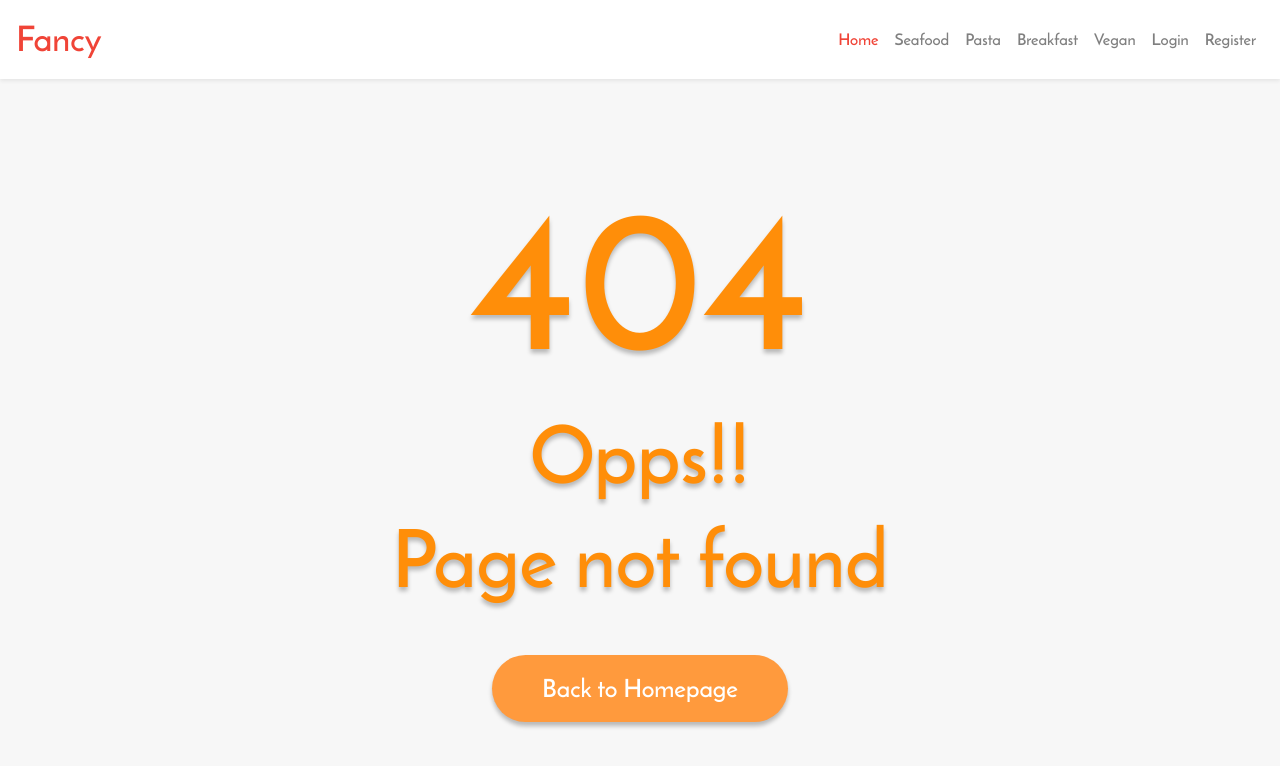
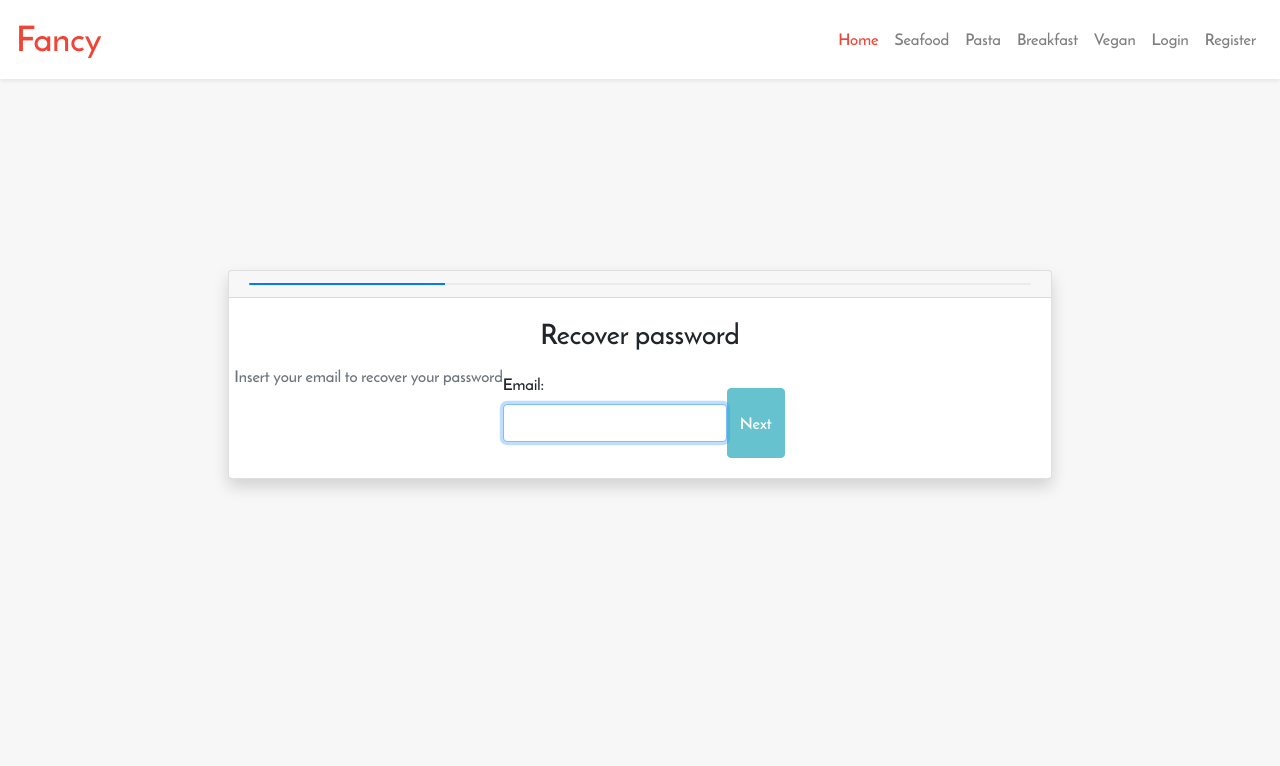
Before and after one commit to AlanLozz/FancyRecipes, a React (Create React App) app: page /forgot in a window 1280 px wide. Before the commit this address had no page. Shown: the top 766 px of the page. Built offline with nearby package versions, Linux system fonts and the light colour scheme.

Commit message:
Modificaciones para forgot password

```diff
--- a/src/App.jsx
+++ b/src/App.jsx
@@ -10,6 +10,7 @@ import Login from './components/User/Login';
 import Register from './components/User/Register';
 import UserState from './components/Context/User/UserState';
 import Profile from './components/User/Profile';
+import Forgot from './components/User/Forgot';
 import { BrowserRouter as Router, Switch, Route, Redirect } from 'react-router-dom';
 
 const App = () => {
@@ -29,6 +30,7 @@ const App = () => {
               <Route path="/login" component={Login} />
               <Route path="/register" component={Register} />
               <Route path="/profile" component={Profile} />
+              <Route path="/forgot" component={Forgot} />
               <Route path="*" component={Error} />
             </Switch>
           </div>
--- a/src/components/Context/User/UserState.jsx
+++ b/src/components/Context/User/UserState.jsx
@@ -58,19 +58,7 @@ const UserState = props => {
 
     const regUser = async userData => {
         const response = await RegisterUser(userData);
-        console.log(response);
-        if (response.data.ok) {
-            return true;
-        } else {
-            Swal.fire({
-                title: "Error",
-                icon: "error",
-                text: response.data.err.message,
-                confirmButtonText: "Ok",
-                confirmButtonColor: "green"
-            });
-            return false;
-        }
+        return response;
     };
 
     return (
--- /dev/null
+++ b/src/components/User/Forgot/Fragments/StepOne.jsx
@@ -0,0 +1,74 @@
+import React, { useEffect, useState } from 'react';
+import { genCode } from '../../../../helpers/User';
+const Swal = require('sweetalert2');
+
+const StepOne = ({ emailValue, setEmailValue, setStep }) => {
+    const [emailClass, setEmailClass] = useState("form-control");
+    const [emailError, setEmailError] = useState("hidden");
+    const [isValidEmail, setIsValidEmail] = useState(false);
+
+    const changeValue = e => {
+        setEmailValue(e.target.value);
+    };
+
+    useEffect(() => {
+        let regex = /^(([^<>()\[\]\\.,;:\s@"]+(\.[^<>()\[\]\\.,;:\s@"]+)*)|(".+"))@((\[[0-9]{1,3}\.[0-9]{1,3}\.[0-9]{1,3}\.[0-9]{1,3}])|(([a-zA-Z\-0-9]+\.)+[a-zA-Z]{2,}))$/;
+        if (regex.test(emailValue)) {
+            setEmailClass("form-control is-valid");
+            setEmailError("hidden");
+            setIsValidEmail(true);
+        } else {
+            if (emailValue !== "") {
+                setEmailClass("form-control is-invalid");
+                setEmailError("error");
+                setIsValidEmail(false);
+            }
+        }
+    }, [emailValue]);
+
+    const handleClick = async _ => {
+        if (isValidEmail && emailValue !== "") {
+            const response = await genCode(emailValue);
+
+            if(response.data.ok){
+                setStep(1);
+            } else {
+                Swal.fire({
+                    title: 'Error',
+                    icon: 'error',
+                    text: response.data.err.message
+                })
+            }
+        } else {
+            if (emailValue !== "") {
+                Swal.fire({
+                    icon: 'error',
+                    title: 'Error',
+                    text: 'Verify if the email is valid'
+                })
+            } else {
+                Swal.fire({
+                    icon: 'error',
+                    title: 'Error',
+                    text: 'Insert an email'
+                })
+            }
+        }
+    };
+
+    return (
+        <>
+            <span className="text-muted mb-2">
+                Insert your email to recover your password
+            </span>
+            <div className="form-group mt-2">
+                <label htmlFor="email">Email:</label>
+                <input type="text" className={emailClass} id="email" autoComplete="off" autoFocus value={emailValue} onChange={e => changeValue(e)} />
+                <span className={emailError}>Insert a valid email</span>
+            </div>
+            <button className={`btn btn-info mt-4 float-right ${isValidEmail ? '' : 'disabled'}`} onClick={e => handleClick()}>Next</button>
+        </>
+    )
+}
+
+export default StepOne
--- /dev/null
+++ b/src/components/User/Forgot/Fragments/StepThree.jsx
@@ -0,0 +1,11 @@
+import React from 'react'
+
+const StepThree = () => {
+    return (
+        <>
+
+        </>
+    )
+}
+
+export default StepThree
--- /dev/null
+++ b/src/components/User/Forgot/Fragments/StepTwo.jsx
@@ -0,0 +1,35 @@
+import React, { useState, useEffect } from 'react';
+import './styles.css';
+
+const StepTwo = () => {
+    const [codeValue, setCodeValue] = useState("");
+    const [seconds, setSeconds] = useState(200);
+
+    const changeValue = e => {
+        let reg = /[a-zA-Z0-9^]$/;
+        const {value} = e.target;
+        if(reg.test(value) || value == ""){
+            setCodeValue(value.toUpperCase());
+        }
+    };
+
+    setInterval(()=> {
+        setSeconds(seconds-1)
+    },1000);
+
+    return (
+        <div className="col">
+            <h5 className="text-center">
+                Insert the code of your email
+            </h5>
+            <div className="input-code-container">
+                <input type="text" className="input-code" value={codeValue} onChange={e=>changeValue(e)} maxLength="6" placeholder="CODE" />
+            </div>
+            <span className="text-muted mt-2">
+                You can request a new code at {seconds < 10 ? `0${seconds}` : seconds } seconds.
+            </span>
+        </div>
+    )
+}
+
+export default StepTwo
--- /dev/null
+++ b/src/components/User/Forgot/Fragments/styles.css
@@ -0,0 +1,16 @@
+.input-code-container {
+    width: 100%;
+    display: flex;
+    justify-content: center;
+}
+
+.input-code {
+    margin-left: auto;
+    margin-right: auto;
+    text-align: center;
+    border: none;
+    outline: none;
+    background-color: #faa340;
+    color: white;
+    padding: 5px 0;
+}
--- /dev/null
+++ b/src/components/User/Forgot/index.jsx
@@ -0,0 +1,40 @@
+import React, { useState } from 'react';
+import StepOne from './Fragments/StepOne';
+import StepTwo from './Fragments/StepTwo';
+import StepThree from './Fragments/StepThree';
+
+const Index = () => {
+    const [step, setStep] = useState(0);
+    const [emailValue, setEmailValue] = useState("");
+
+    return (
+        <>
+            <div className="row justify-content-center align-items-center" style={{height:"70vh"}}>
+                <div className="col-md-8">
+                    <div className="card shadow">
+                        <div className="card-header">
+                            <div className="progress" style={{ height: "2px" }}>
+                                <div className="progress-bar" role="progressbar" style={{ width: `${step === 0 ? '25%' : step === 1 ? '60%' : step === 2 ? '100%' : '0' }` }} aria-valuemin="0" aria-valuemax="100"></div>
+                            </div>
+                        </div>
+                        <div className="card-body">
+                            <h3 className="card-title text-center">
+                                Recover password
+                            </h3>
+                                <div className="row">
+                                    {
+                                        step === 0 ? <StepOne emailValue={emailValue} setEmailValue={setEmailValue} setStep={setStep} /> :
+                                        step === 1 ? <StepTwo /> :
+                                        step === 2 ? <StepThree /> :
+                                        undefined
+                                    }
+                                </div>
+                        </div>
+                    </div>
+                </div>
+            </div>
+        </>
+    )
+}
+
+export default Index
--- a/src/components/User/Login/index.jsx
+++ b/src/components/User/Login/index.jsx
@@ -98,7 +98,7 @@ const Index = () => {
                             </div>
                         </form>
                         <div className="row justify-content-center">
-                            <a href="" className="forgot-pass">Forgot password?</a>
+                            <a href="/forgot" className="forgot-pass">Forgot password?</a>
                         </div>
                         <div className="row justify-content-center mt-4">
                             <a href="/register" className="forgot-pass">Don't have account?</a>
--- a/src/components/User/Profile/index.jsx
+++ b/src/components/User/Profile/index.jsx
@@ -1,13 +1,33 @@
-import React from 'react';
+import React, { useContext, useEffect } from 'react';
+import { useHistory } from 'react-router-dom';
 import Picture from '../../../assets/images/ProfilePicture.png';
 import Construction from '../../../assets/images/Construction.png';
+import UserContext from '../../Context/User/UserContext';
+import Swal from 'sweetalert2';
 import './styles.css';
 
 const Index = () => {
+    const history = useHistory();
+    const {isLogged} = useContext(UserContext);
+
+    useEffect(() => {
+        if (!localStorage.getItem("isLogged")) {
+            Swal.fire({
+                icon:'error',
+                title:'Error',
+                text:'First you need to sign in',
+                confirmButtonColor:'red',
+                confirmButtonText:'Ok'
+            })
+            history.push("/login");
+        } else {
+
+        }
+    }, [isLogged]);
     return (
         <div className="row">
             <div className="col-md-3 text-center">
-                <img src={Picture} alt="" className="img-fluid"/>
+                <img src={Picture} alt="" className="img-fluid" />
                 <div className="text-center mt-4">
                     <button className="btn-text-profile">
                         <h2>My Favourites</h2>
@@ -18,7 +38,7 @@ const Index = () => {
                 </div>
             </div>
             <div className="col-md-9">
-                <img src={Construction} alt="" className="img-fluid"/>
+                <img src={Construction} alt="" className="img-fluid" />
             </div>
         </div>
     )
--- a/src/components/User/Register/index.jsx
+++ b/src/components/User/Register/index.jsx
@@ -111,14 +111,22 @@ const Index = () => {
                 email: emailValue,
                 password: passwordValue
             };
-            const isSuccess = await regUser(user);
-            if(isSuccess){
+            const response = await regUser(user);
+            if(response.data.ok){
                 history.push("/login");
                 Swal.fire({
                     icon: 'success',
                     title: "¡You has been registered successfully!",
-                    text: "Please, login",
+                    text: "Now, you can sign in",
                     confirmButtonColor:'green',
+                    confirmButtonText:"ok"
+                });
+            } else {
+                Swal.fire({
+                    icon: 'error',
+                    title: "¡Error!",
+                    text: response.data.err.message,
+                    confirmButtonColor:'red',
                     confirmButtonText:"ok"
                 });
             }
--- a/src/helpers/User.jsx
+++ b/src/helpers/User.jsx
@@ -41,3 +41,12 @@ export const IsLogged = () => {
 export const decodeToken = token => {
     return token ? jwt(token) : null;
 };
+
+export const genCode = async email => {
+    const response = await axios.post(`${url_in_use}api/user/forgotPassword/setCode`,{email}, {
+        headers: {
+            "Content-Type": "application/json"
+        }
+    });
+    return response;
+};
```
